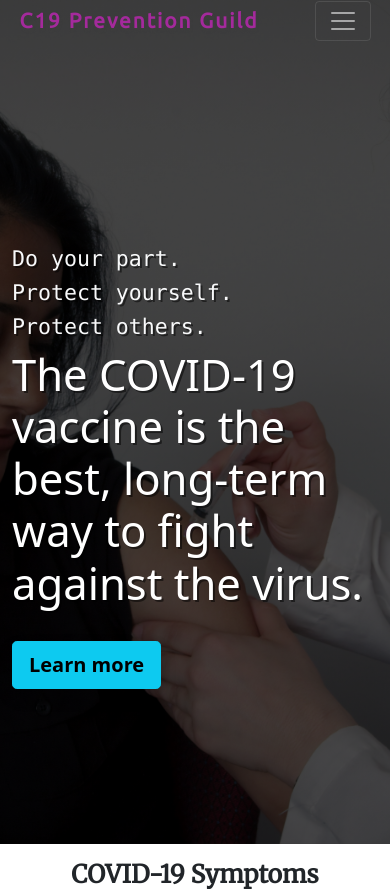
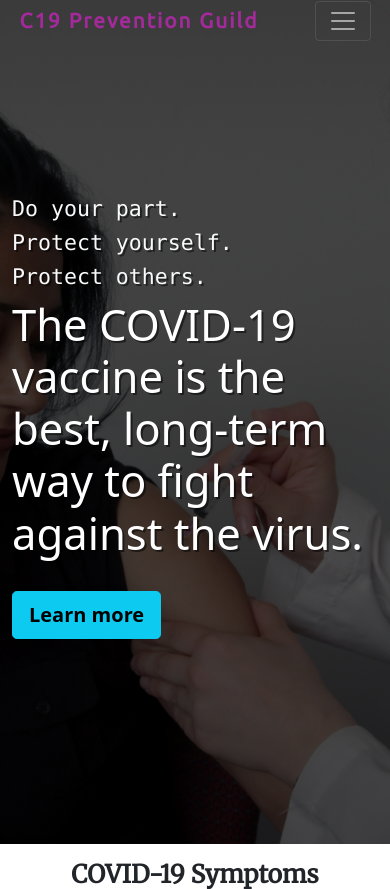
Before and after one commit to gatchigat/covid19, a PHP site: page / in a window 390 px wide. Shown: the top 889 px of the page. Run offline with PHP 8.4, Linux system fonts and the light colour scheme; some libraries are stand-ins or nearby versions.

Commit message:
Add files via upload

```diff
--- a/styles/style.css
+++ b/styles/style.css
@@ -431,8 +431,11 @@ main {
     font-family: "Montserrat-Light", serif;
     font-size: 1rem;
   }
+  header{
+    height: 120vh;
+  }
   header div .f-text {
-    margin-top: 100px;
+    margin-top: 50px;
   }
   #mid {
     font-size: 22px;
```
